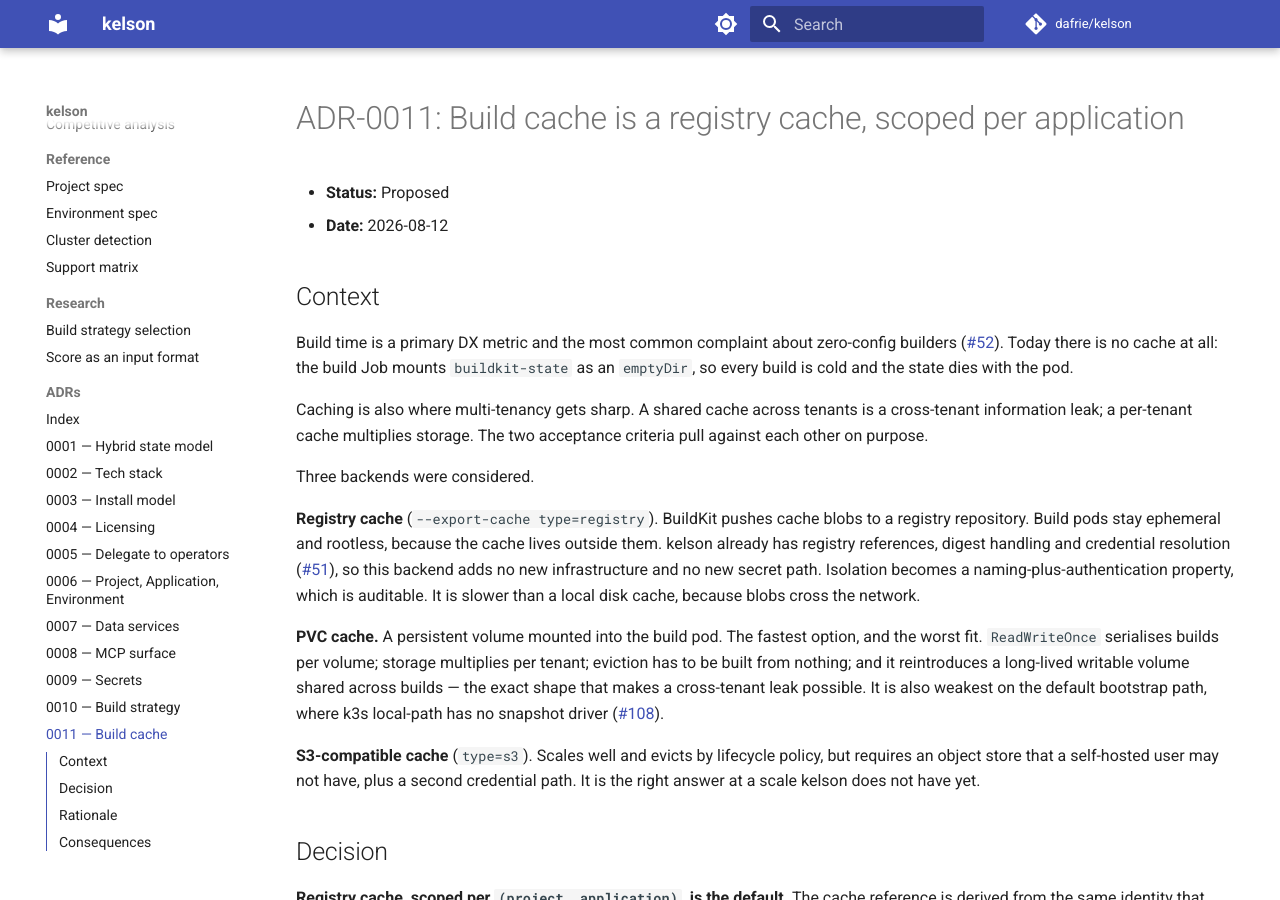
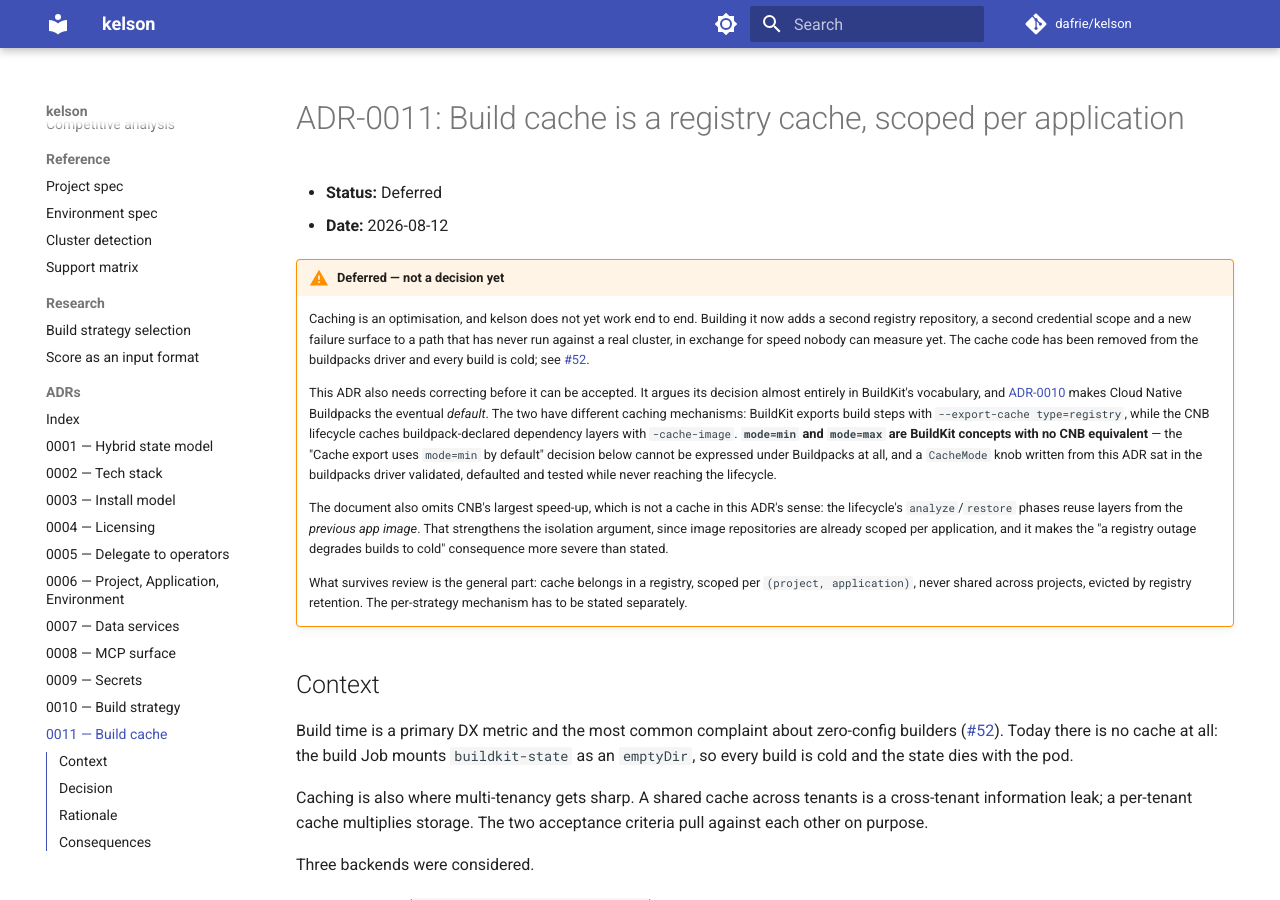
Before and after one commit to dafrie/kelson, an MkDocs documentation site: the page built from docs/adr/0011-build-cache.md, in a window 1280 px wide and 900 px high. Built offline with MkDocs 1.6.1 and Material for MkDocs 9.7.7, drawn with Linux system fonts in a browser that asks for light colours; comment, search, counter and statistics services are not loaded.

Commit message:
build: drop the build cache; get the system working first (#52)
Caching is an optimisation and kelson does not yet run end to end. The cache
added a second registry repository, a second credential scope and a new failure
surface to a path that has never touched a real cluster, buying speed nobody
can measure yet.

Removes -cache-image and its derived reference from the buildpacks driver.
Every build is now cold, deliberately.

It also removes a knob that never worked. CacheMode min/max came from ADR-0011,
which argues its decision in BuildKit's vocabulary — but min/max is a BuildKit
--export-cache concept and the CNB lifecycle has no equivalent flag. So
CacheMode was defaulted, validated and tested while never reaching the
lifecycle, and its doc comment carried a security claim ('a max cache is as
sensitive as the source tree') about behaviour it did not control. Inert config
that looks like a safety control is worse than no config.

ADR-0011 becomes Deferred rather than Accepted, with the BuildKit-versus-CNB
correction written down: the two cache by different mechanisms, min/max cannot
be expressed under Buildpacks, and the ADR omits CNB's largest speed-up, which
is layer reuse from the previous app image rather than a cache at all. The
general part — registry-backed, scoped per (project, application), never shared
across projects — survives review and is worth keeping when this is revisited.

The pod-local -launch-cache stays: it is the lifecycle's own scratch space and
dies with the pod, not a cache that survives a build.

Co-Authored-By: Claude Opus 5 <noreply@anthropic.com>

```diff
--- a/docs/adr/0011-build-cache.md
+++ b/docs/adr/0011-build-cache.md
@@ -1,7 +1,35 @@
 # ADR-0011: Build cache is a registry cache, scoped per application
 
-- **Status:** Proposed
+- **Status:** Deferred
 - **Date:** 2026-08-12
+
+!!! warning "Deferred — not a decision yet"
+
+    Caching is an optimisation, and kelson does not yet work end to end. Building it now
+    adds a second registry repository, a second credential scope and a new failure surface
+    to a path that has never run against a real cluster, in exchange for speed nobody can
+    measure yet. The cache code has been removed from the buildpacks driver and every build
+    is cold; see [#52](https://github.com/dafrie/kelson/issues/52).
+
+    This ADR also needs correcting before it can be accepted. It argues its decision almost
+    entirely in BuildKit's vocabulary, and [ADR-0010](0010-build-strategy.md) makes Cloud
+    Native Buildpacks the eventual *default*. The two have different caching mechanisms:
+    BuildKit exports build steps with `--export-cache type=registry`, while the CNB
+    lifecycle caches buildpack-declared dependency layers with `-cache-image`. **`mode=min`
+    and `mode=max` are BuildKit concepts with no CNB equivalent** — the "Cache export uses
+    `mode=min` by default" decision below cannot be expressed under Buildpacks at all, and a
+    `CacheMode` knob written from this ADR sat in the buildpacks driver validated, defaulted
+    and tested while never reaching the lifecycle.
+
+    The document also omits CNB's largest speed-up, which is not a cache in this ADR's sense:
+    the lifecycle's `analyze`/`restore` phases reuse layers from the *previous app image*.
+    That strengthens the isolation argument, since image repositories are already scoped per
+    application, and it makes the "a registry outage degrades builds to cold" consequence
+    more severe than stated.
+
+    What survives review is the general part: cache belongs in a registry, scoped per
+    `(project, application)`, never shared across projects, evicted by registry retention.
+    The per-strategy mechanism has to be stated separately.
 
 ## Context
 
```
Also changed, not shown: docs/adr/README.md (+1 -1 lines), 3 other files.
